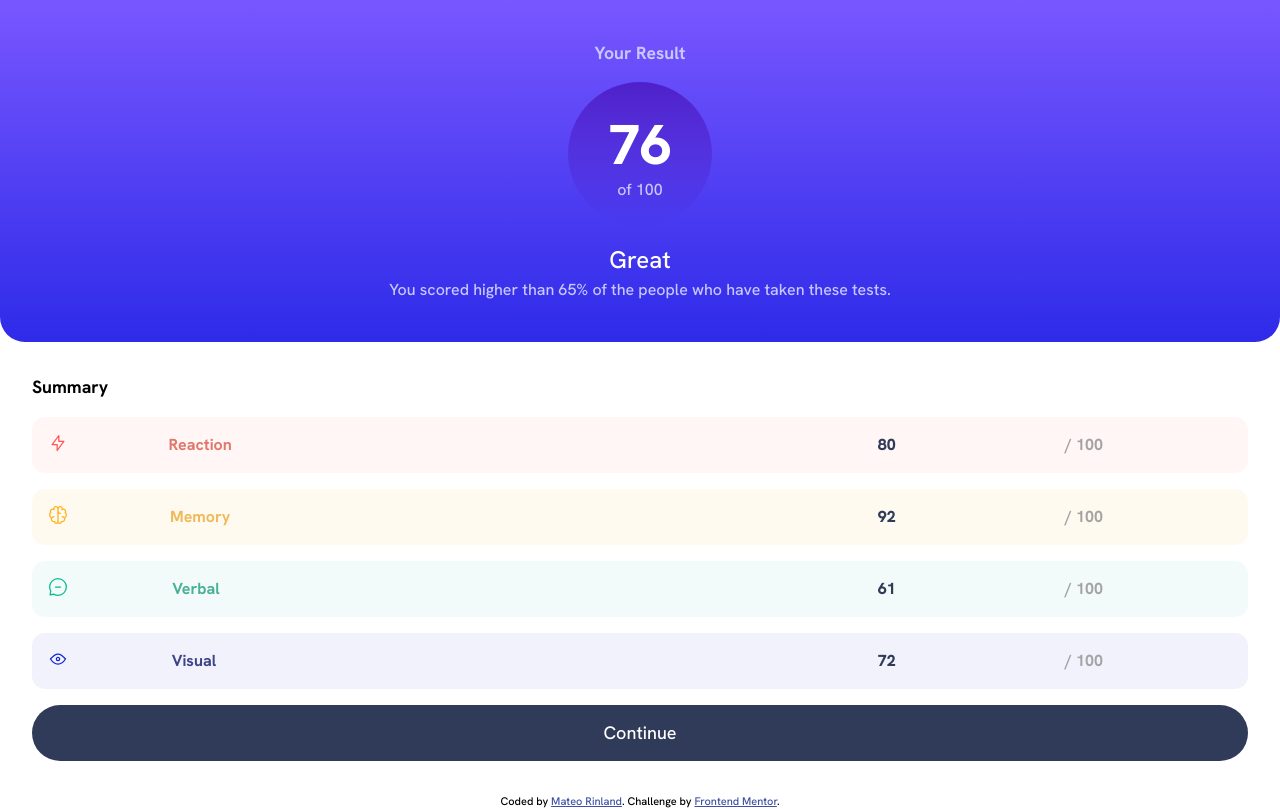
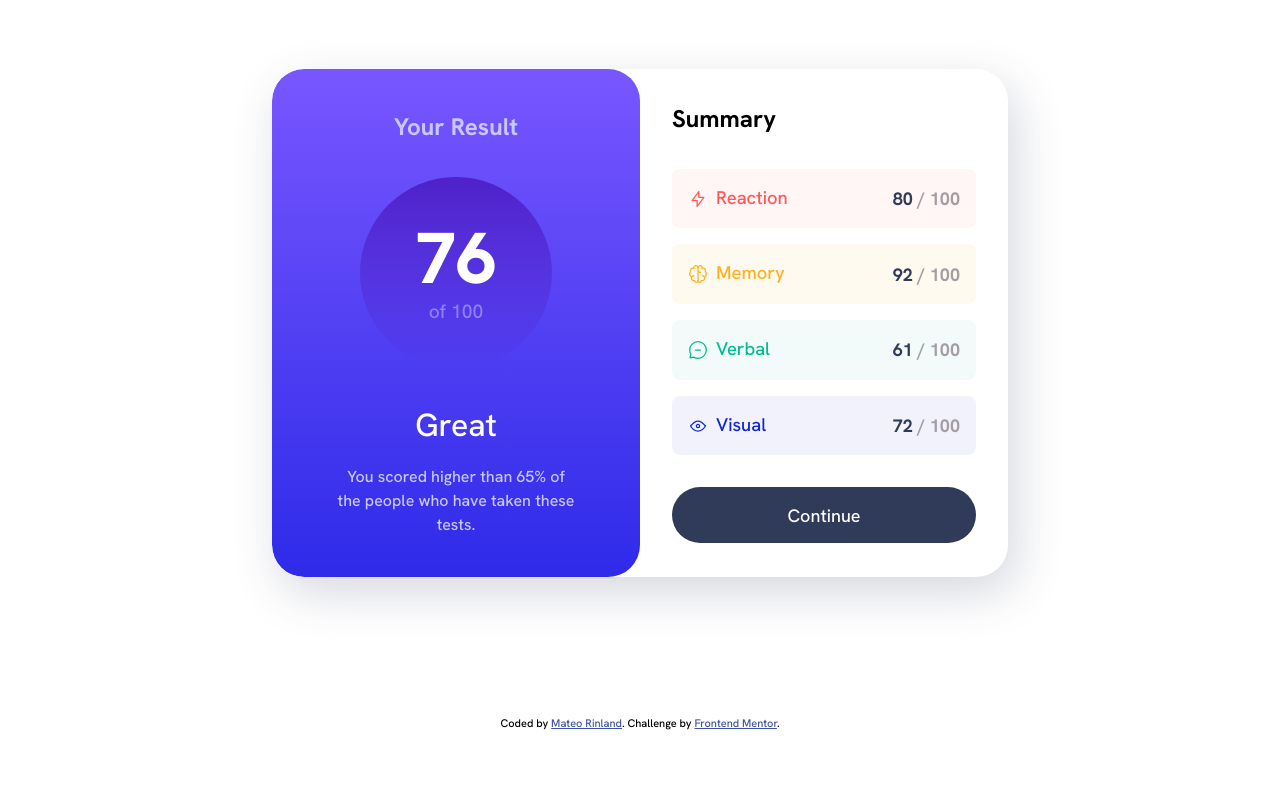
Before and after one commit to mateorinland/results-summary-component, a plain HTML site: page index.html in a window 1280 px wide. Drawn offline with Linux system fonts and the light colour scheme.

Commit message:
Structure and design finished

```diff
--- a/index.html
+++ b/index.html
@@ -13,44 +13,57 @@
 
 <body>
 
-  <section class="result-section">
+<main class="container">
+
+  <section class="result-section grid-flow" data-spacing="large">
     <h1 class="result-title">Your Result</h1>
     <div class="result-circle">
       <p class="big-number">76</p>
       <p class="small-number">of 100</p>
     </div>
+    <div class="grid-flow">
       <p class="result-descriptor">Great</p>
       <p class="result-text">You scored higher than 65% of the people who have taken these tests.</p>
+    </div>
   </section>
 
-  <section class="summary-section">
+  <section class="summary-section grid-flow" data-spacing="large">
     <h2 class="summary-title">Summary</h2>
-    <div class="reaction category">
-      <img class="reaction-icon" src="./assets/images/icon-reaction.svg" alt="A lightning icon.">
-      <p class="reaction-text">&nbsp;&nbsp;Reaction</p>
-      <p class="stat-number">80</p>
-      <p class="total-number">/ 100</p>
+    <div class="grid-flow">
+      <div class="summary-item" data-item-type="accent-1">
+        <div class="flex-group">
+          <svg xmlns="http://www.w3.org/2000/svg" width="20" height="20" fill="none" viewBox="0 0 20 20"><path stroke="#F55" stroke-linecap="round" stroke-linejoin="round" stroke-width="1.25" d="M10.833 8.333V2.5l-6.666 9.167h5V17.5l6.666-9.167h-5Z"/></svg>
+          <h3 class="summary-item-title reaction">Reaction</h3>
         </div>
-    <div class="memory category">
-      <img class="memory-icon" src="./assets/images/icon-memory.svg" alt="A brain icon.">
-      <p class="memory-text">&nbsp;&nbsp;Memory</p>
-      <p class="stat-number">92</p>
-      <p class="total-number">/ 100</p>
+        <p class="summary-score"><span>80</span> / 100</p>
       </div>
-    <div class="verbal category">
-      <img class="verbal-icon" src="./assets/images/icon-verbal.svg" alt="A speech bubble icon">
-      <p class="verbal-text">&nbsp;&nbsp;Verbal&nbsp;&nbsp;</p>
-      <p class="stat-number">61</p>
-      <p class="total-number">/ 100</p>
+      <div class="summary-item" data-item-type="accent-2">
+        <div class="flex-group">
+          <svg xmlns="http://www.w3.org/2000/svg" width="20" height="20" fill="none" viewBox="0 0 20 20"><path stroke="#FFB21E" stroke-linecap="round" stroke-linejoin="round" stroke-width="1.25" d="M5.833 11.667a2.5 2.5 0 1 0 .834 4.858"/><path stroke="#FFB21E" stroke-linecap="round" stroke-linejoin="round" stroke-width="1.25" d="M3.553 13.004a3.333 3.333 0 0 1-.728-5.53m.025-.067a2.083 2.083 0 0 1 2.983-2.824m.199.054A2.083 2.083 0 1 1 10 3.75v12.917a1.667 1.667 0 0 1-3.333 0M10 5.833a2.5 2.5 0 0 0 2.5 2.5m1.667 3.334a2.5 2.5 0 1 1-.834 4.858"/><path stroke="#FFB21E" stroke-linecap="round" stroke-linejoin="round" stroke-width="1.25" d="M16.447 13.004a3.334 3.334 0 0 0 .728-5.53m-.025-.067a2.083 2.083 0 0 0-2.983-2.824M10 3.75a2.085 2.085 0 0 1 2.538-2.033 2.084 2.084 0 0 1 1.43 2.92m-.635 12.03a1.667 1.667 0 0 1-3.333 0"/></svg>
+          <h3 class="summary-item-title memory">Memory</h3>
         </div>
-    <div class="visual category">
-      <img class="visual-icon" src="./assets/images/icon-visual.svg" alt="An eye icon">
-      <p class="visual-text">&nbsp;&nbsp;Visual&nbsp;&nbsp;&nbsp;</p>
-      <p class="stat-number">72</p>
-      <p class="total-number">/ 100</p>
+        <p class="summary-score"><span>92</span> / 100</p>
+      </div>
+      <div class="summary-item" data-item-type="accent-3">
+        <div class="flex-group">
+          <svg xmlns="http://www.w3.org/2000/svg" width="20" height="20" fill="none" viewBox="0 0 20 20"><path stroke="#00BB8F" stroke-linecap="round" stroke-linejoin="round" stroke-width="1.25" d="M7.5 10h5M10 18.333A8.333 8.333 0 1 0 1.667 10c0 1.518.406 2.942 1.115 4.167l-.699 3.75 3.75-.699A8.295 8.295 0 0 0 10 18.333Z"/></svg>
+          <h3 class="summary-item-title verbal">Verbal</h3>
+        </div>
+        <p class="summary-score"><span>61</span> / 100</p>
+      </div>
+      <div class="summary-item"
+           data-item-type="accent-4">
+        <div class="flex-group">
+          <svg xmlns="http://www.w3.org/2000/svg" width="20" height="20" fill="none" viewBox="0 0 20 20"><path stroke="#1125D6" stroke-linecap="round" stroke-linejoin="round" stroke-width="1.25" d="M10 11.667a1.667 1.667 0 1 0 0-3.334 1.667 1.667 0 0 0 0 3.334Z"/><path stroke="#1125D6" stroke-linecap="round" stroke-linejoin="round" stroke-width="1.25" d="M17.5 10c-1.574 2.492-4.402 5-7.5 5s-5.926-2.508-7.5-5C4.416 7.632 6.66 5 10 5s5.584 2.632 7.5 5Z"/></svg>
+          <h3 class="summary-item-title visual">Visual</h3>
+        </div>
+        <p class="summary-score"><span>72</span> / 100</p>
+      </div>
     </div>
     <button class="continue-button">Continue</button>
   </section>
+
+</main>
 
 <footer class="attribution">
   Coded by <a href="https://www.linkedin.com/in/mateo-rinland-9b1a93bb/">Mateo Rinland</a>.
--- a/styles.scss
+++ b/styles.scss
@@ -13,57 +13,97 @@ $Pale_blue: hsl(221, 100%, 96%);
 $Light_lavender: hsl(241, 100%, 89%);
 $Dark_gray_blue: hsl(224, 30%, 27%);
 
-html {
+body {
+    font-size: 1.125rem;
     font-family: 'Hanken Grotesk', sans-serif;
 }
 
-body {
-    font-size: 1.125rem;
+@media (min-width: 600px) {
+    body {
+        min-height: 100vh;
+        display: grid;
+        place-items: center;
+    }
+}
+
+.flex-group {
+    display: flex;
+    align-items: center;
+    gap: .5rem;
+    flex-wrap: wrap;
+}
+
+.grid-flow {
+    display: grid;
+    align-content: start;
+    gap: 1rem;
+}
+
+.grid-flow[data-spacing="large"] {
+    gap: 2rem;
+}
+
+.container {
+    max-width: 46rem;
+    display: grid;
+}
+
+@media (min-width: 600px) {
+    .container {
+        grid-template-columns: 1fr 1fr;
+        border-radius: 2rem;
+        overflow: hidden;
+        box-shadow: .5rem 1rem 3rem hsl(224, 30%, 27%, .2);
+        margin-inline: 1rem;
+    }
 }
 
 .result-section {
-    background-image: linear-gradient($Light_slate_blue_background, $Light_royal_blue_background);
-    border-bottom-left-radius: 25px;
-    border-bottom-right-radius: 25px;
+    background: linear-gradient($Light_slate_blue_background, $Light_royal_blue_background);
+    border-radius: 0 0 2rem 2rem;
     text-align: center;
-    padding: 2.5rem;
+    padding: 2.5rem 4rem;
+}
+
+@media (min-width: 600px) {
+    .result-section {
+        border-radius: 2rem;
+    }
 }
 
 .result-title {
     color: $Light_lavender;
-    font-size: 1.1rem;
+    font-size: 1.5rem;
     font-weight: 700;
 }
 
 .result-circle {
-    background-image: linear-gradient($Violet_blue_circle, $Persian_blue_circle);
+    background: linear-gradient($Violet_blue_circle, $Persian_blue_circle);
     border-radius: 50%;
-    width: 9rem;
-    height: 9rem;
-    margin: 1rem auto;
+    width: 12rem;
+    height: 12rem;
+    margin-inline: auto;
     display: grid;
-    grid-template-rows: 20% 1fr 1fr 25%;
+    place-content: center;
 }
 
 .big-number {
     font-weight: 900;
     color: $White;
-    font-size: 3.5rem;
-    grid-row: 2 / 3;
-    line-height: 120%;
+    font-size: 4.5rem;
+    line-height: 110%;
 }
 
 .small-number {
     display: block;
-    color: $Light_lavender;
-    font-size: 1rem;
+    color: hsl(241, 100%, 89%, .5);
+    font-size: 1.2rem;
     font-weight: 500;
-    grid-row: 3 / 4;
 }
 
 .result-descriptor {
     color: $White;
-    font-size: 1.5rem;
+    font-size: 2rem;
 }
 
 .result-text {
@@ -73,70 +113,64 @@ body {
 
 .summary-section {
     padding: 2rem;
-    display: flexbox;
 }
 
 .summary-title {
-    font-size: 1.1rem;
+    font-size: 1.5rem;
 }
 
-.category {
-    display: grid;
-    grid-template-columns: repeat(12, 1fr);
+.summary-item {
+    display: flex;
+    justify-content: space-between;
+    align-items: center;
     padding: 1rem;
-    border-radius: 13px;
-    font-weight: 700;
-    margin: 1rem 0;
+    border-radius: .5rem;
+}
+
+.summary-item[data-item-type="accent-1"] {
+    background-color: hsl(6,100%,98%);
+}
+
+.summary-item[data-item-type="accent-2"] {
+    background-color: hsl(42,100%,97%);
+}
+
+.summary-item[data-item-type="accent-3"] {
+    background-color: hsl(173,53%,97%);
+}
+
+.summary-item[data-item-type="accent-4"] {
+    background-color: hsl(240,71%,97%);
+}
+
+.summary-item-title {
+    font-weight: 500;
+    font-size: 1.15rem;
 }
 
 .reaction {
-    background-color: hsla(6, 100%, 98%);
+    color: $Light_red;
 }
 
 .memory {
-    background-color: hsl(42,100%,97%);
+    color: $Orangey_yellow;
 }
 
 .verbal {
-    background-color: hsl(173,53%,97%);
+    color: $Green_teal;
 }
 
 .visual {
-    background-color: hsl(240,71%,97%);
+    color: $Cobalt_blue;
 }
 
-.category > * {
-    display: flex;
-    align-content: center;
-    justify-content: center;
-    font-size: 1rem;
+.summary-score {
+    font-weight: 700;
+    color: hsl(300,4%,63%);
 }
 
-.reaction-text {
-    color: hsl(6,65%,65%);
-}
-
-.memory-text {
-    color: hsl(39,83%,64%);
-}
-
-.verbal-text {
-    color: hsl(165,41%,49%);
-}
-
-.visual-text {
-    color: hsl(236,37%,39%);
-}
-
-.stat-number {
-    grid-column: 9 / 10;
+.summary-score span {
     color: $Dark_gray_blue;
-    font-weight: 900;
-}
-
-.total-number {
-    grid-column: 10 / 13;
-    color: hsl(330,1%,64%);
 }
 
 .continue-button {
@@ -148,6 +182,10 @@ body {
     color: $White;
 }
 
+.continue-button:hover, .continue-button:focus-visible {
+    background: linear-gradient($Light_slate_blue_background, $Light_royal_blue_background);
+}
+
 .attribution {
     font-size: 11px; text-align: center;
 }
```
Also changed, not shown: styles.css, 1 other file. Lines whose indentation alone changed are shown as unchanged.
